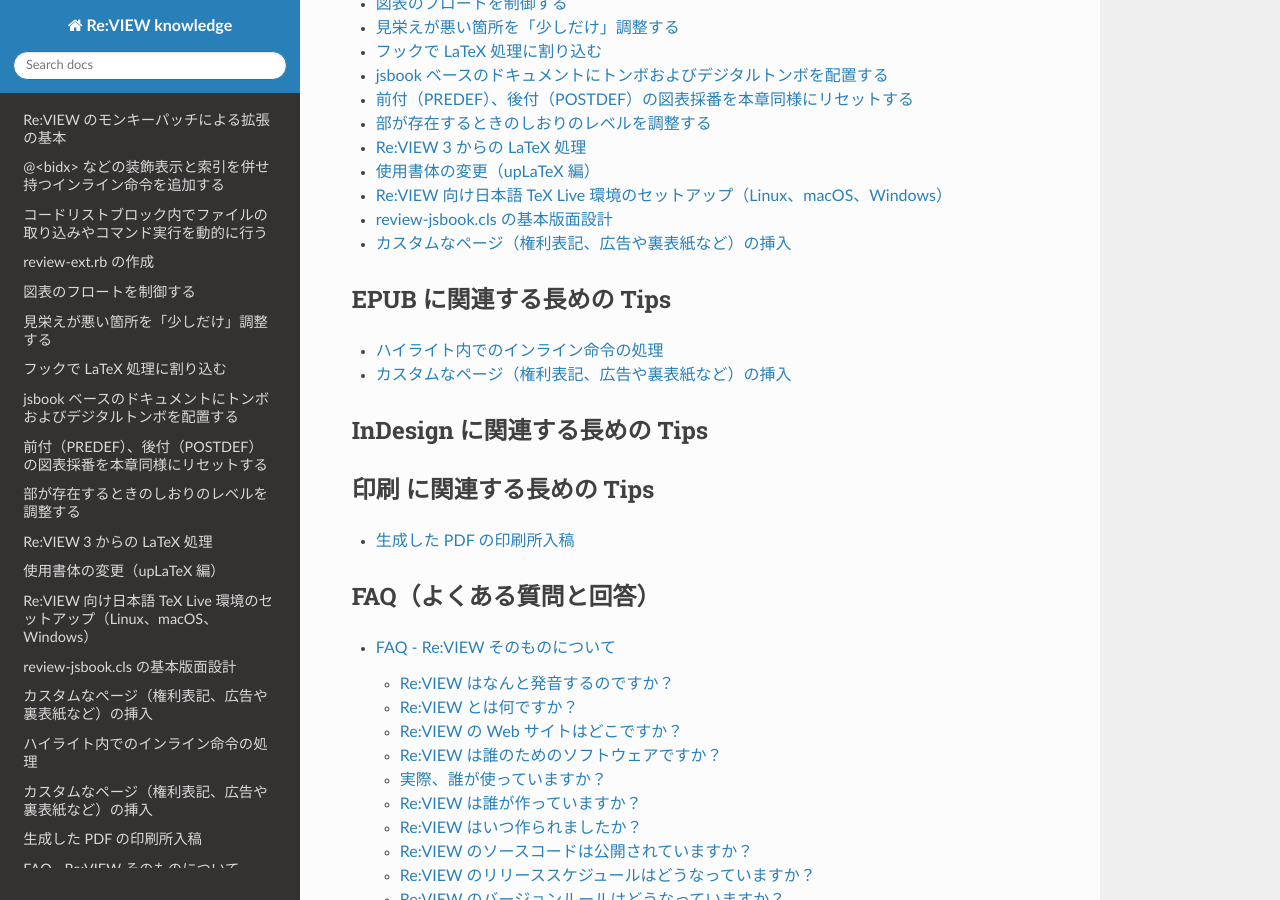
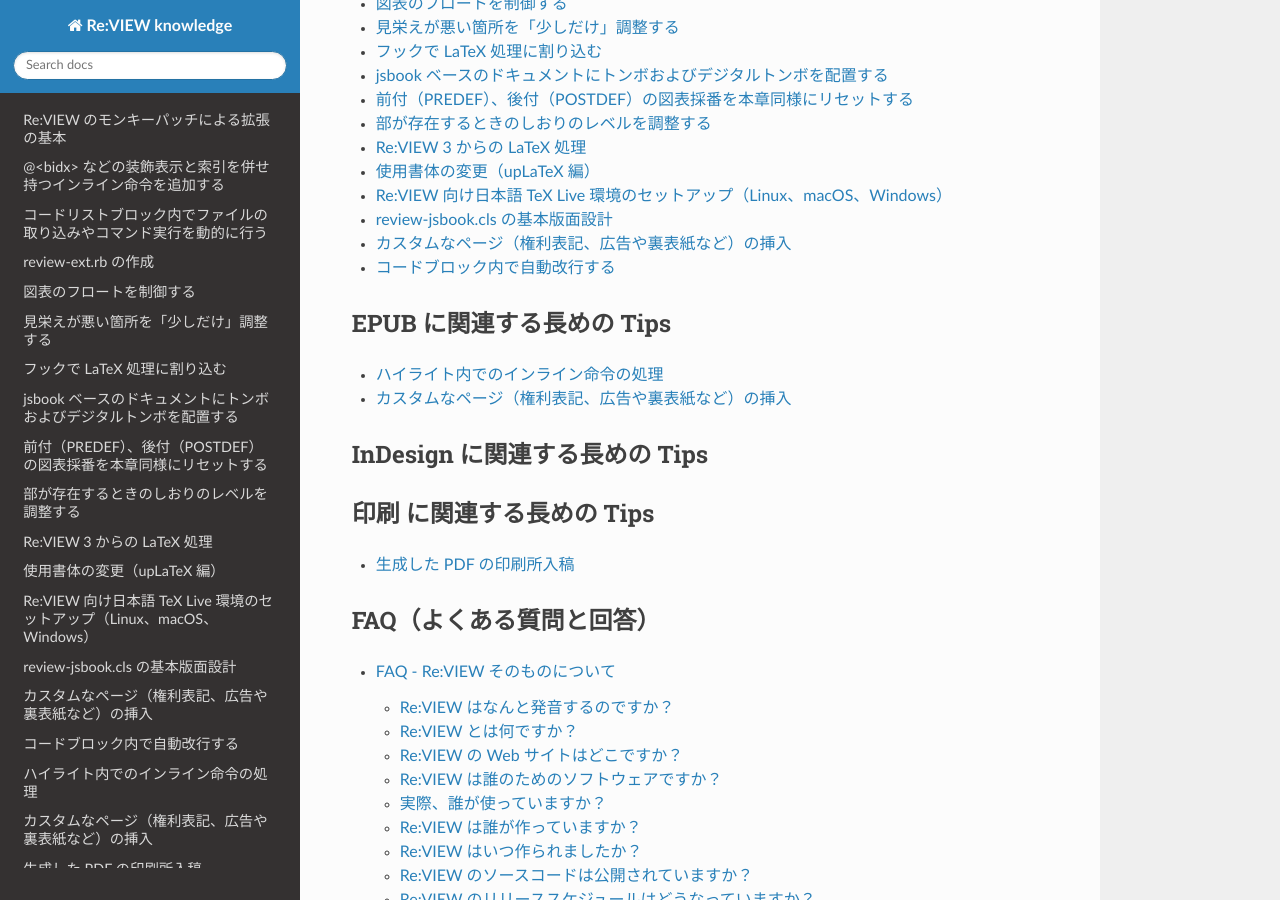
Before and after one commit to reviewml/reviewknowledge-ja, a Sphinx documentation site: the page built from docs/index.rst, in a window 1280 px wide and 900 px high, scrolled down 558 px. Built offline with Sphinx 7.4.7 and the Read the Docs theme 2.0.0, drawn with Linux system fonts in a browser that asks for light colours; some of the changed lines change nothing that is shown.

Commit message:
linebreak

````diff
--- a/docs/faq/faq-tex.md
+++ b/docs/faq/faq-tex.md
@@ -153,6 +153,8 @@
 - [見栄えが悪い箇所を「少しだけ」調整する](../latex/modify-abit.html)
 
 ## `@<tt>` や `@<code>` の等幅の箇所が段落からはみ出てしまいます。途中で折り返させるにはどうしたらよいですか？
+
+Re:VIEW 3.3 から以下の自動折り返しの機能を標準で採用しています。
 
 [見栄えが悪い箇所を「少しだけ」調整する](../latex/modify-abit.html) で提示しているように、`\allowbreak` または `\linebreak` マクロを `@<embed>` 命令を使って埋め込むことを推奨します。
 
@@ -541,38 +543,7 @@
 
 ## 行番号付きリストが長いときの折り返しはどう表現したらよいですか？
 
-`//emlistnum` や `//listnum` では各行頭に行番号が付きます。行が長いときには適当に改行するのが常道ですが、行番号を付けている場合、普通に改行するとそこにも行番号が付いてしまい困ります。
-
-簡単な対処としては方法A・方法Bの2つがあります。
-
-方法Aは、強制改行し、行番号の幅だけスペースを入れます。強制改行は `@<br>{}` を使えますが、EPUB も作る場合はそちらにも影響してしまうので、以下のように `@<embed>` 命令を使うのがよいでしょう。
-
-```
-//emlistnum{
-longlonglonglonglonglonglong@<embed>$|latex|\linebreak\hspace*{5ex}$long time ago
-//}
-```
-
-`\hspace*{5ex}` は、行頭であってもかまわず（`*`）、「x」の文字幅5つぶん（`5ex`）の水平方向スペース（`hspace`）を作る LaTeX マクロです。`5ex` の部分は実際のレイアウトに合わせて調整する必要があるかもしれません。
-
-方法Bは、コードハイライトを有効にし、コードハイライトマクロの補助機能である行番号表現を使うことです。コードハイライトを有効にするには、config.yml の以下の箇所を有効にします。
-
-```
-highlight:
-  latex: "listings"
-```
-
-行の折り返しはハイライトマクロが勝手に行ってくれますが、ある程度指示したいときには、行の途中に空白文字を埋め込むとよいでしょう。
-
-```
-//emlistnum{
-longlonglonglonglonglonglong@<embed>{|latex| }long time ago
-//}
-```
-
-コードハイライトを有効にする代償として、コード内のインライン命令は動かず、すべてエスケープされた文字となってしまいます。対策のヒントは以下の記事に少し示しています。
-
-- [ハイライト内でのインライン命令の処理](../epub/esc-highlight.html)
+- [コードブロック内で自動改行する](../latex/linebreak-verbatim.html)
 
 ## コラムの脚注をどこに置いたらよいですか？
 
--- a/docs/index.rst
+++ b/docs/index.rst
@@ -34,6 +34,7 @@
   latex/install-tl
   latex/paper-layout
   epub/custom-pages
+  latex/linebreak-verbatim
 
 EPUB に関連する長めの Tips
 ------------------------------
--- /dev/null
+++ b/docs/latex/linebreak-verbatim.md
@@ -0,0 +1,198 @@
+2019/8/16 by @kmuto
+
+# コードブロック内で自動改行する
+
+emlist などのコード系のブロック命令内で自動で折り返し改行する方法を示します。
+
+----
+
+list や emlist、listnum などのコード系のブロック命令内で1行が長いとき、折り返されずに紙面からはみ出してしまうことがよくあります。Web ブラウザのように自動で判断して紙面の妥当なところで折り返してほしいところですが、TeX でこれに対処するのは極めて困難です。
+
+次のコードを例に、いくつかの回避策を示します。
+
+```
+//emlist{
+@<b>{give up about handling inline-op}
+1234567890123456789012345678901234567890123456789012345678901234567890123456789012345678901234567890
+1234567890あいうえお1234567890あいうえお1234567890あいうえお1234567890あいうえお1234567890あいうえお1234567890あいうえお
+あいうえおあいうえおあいうえおあいうえおあいうえおあいうえおあいうえおあいうえおあいうえおあいうえおあいうえおあいうえお
+αΒΓαΒΓαΒΓαΒΓαΒΓαΒΓαΒΓαΒΓαΒΓαΒΓαΒΓαΒΓαΒΓαΒΓαΒΓαΒΓαΒΓαΒΓαΒΓαΒΓαΒΓαΒΓαΒΓαΒΓαΒΓαΒΓαΒΓαΒΓαΒΓαΒΓαΒΓαΒΓαΒΓαΒΓαΒΓαΒΓ
+!"#$%&'()~=~|-^\`{+*}<>?_@[;:],./
+//}
+
+//emlistnum{
+@<b>{give up about handling inline-op}
+1234567890123456789012345678901234567890123456789012345678901234567890123456789012345678901234567890
+1234567890あいうえお1234567890あいうえお1234567890あいうえお1234567890あいうえお1234567890あいうえお1234567890あいうえお
+あいうえおあいうえおあいうえおあいうえおあいうえおあいうえおあいうえおあいうえおあいうえおあいうえおあいうえおあいうえお
+αΒΓαΒΓαΒΓαΒΓαΒΓαΒΓαΒΓαΒΓαΒΓαΒΓαΒΓαΒΓαΒΓαΒΓαΒΓαΒΓαΒΓαΒΓαΒΓαΒΓαΒΓαΒΓαΒΓαΒΓαΒΓαΒΓαΒΓαΒΓαΒΓαΒΓαΒΓαΒΓαΒΓαΒΓαΒΓαΒΓ
+!"#$%&'()~=~|-^\`{+*}<>?_@[;:],./
+//}
+```
+
+![長いコードははみ出す](images/linebreak-init.png)
+
+## 物理的に改行を入れる
+
+最も単純な方法は、コードに直接改行を入れることです。
+
+明確で、インライン命令も利用可能なので、可能であればこの手法が最も妥当です。
+
+しかし、「自動的に折り返したい」というこの記事の趣旨に合わないのと、`//emlistnum` や `//listnum` のように各行頭に行番号が付く場合は普通に改行するとそこにも行番号が付いてしまって困るという問題があります。
+
+ただし、行番号が付いていてもこの物理改行の方法で対処する場合は、「強制改行して行番号の幅だけスペースを入れる」という方法があります。強制改行には `@<br>{}` を使えますが、EPUB も作る場合はそちらにも影響してしまうので、以下のように `@<embed>` 命令を使うのがよいでしょう。
+
+```
+//emlistnum{
+12345678901234567890123456789012345678901234567890123456789012345678901234@<embed>$|latex|\linebreak\hspace*{5ex}$56789012345678901234567890
+//}
+```
+
+`\hspace*{5ex}` は、行頭であってもかまわず（`*`）、「x」の文字幅5つぶん（`5ex`）の水平方向スペース（`hspace`）を作る LaTeX マクロです。`5ex` の部分は実際のレイアウトに合わせて調整する必要があるかもしれません。
+
+## コードハイライトの副次的な機能で自動改行する
+
+コードハイライト (キーワード太字にしたりするなど) の listings マクロを使うと、その副次的な機能として単語間で折り返しをしてくれます。
+
+コードハイライトを有効にするには、config.yml の以下の箇所を有効にします。
+
+```
+highlight:
+  latex: "listings"
+```
+
+行の折り返しはマクロが勝手に行いますが、ある程度指示したいときには、行の途中に空白文字を埋め込むとよいでしょう。
+
+```
+//emlistnum{
+1234567890 1234567890 1234567890 1234567890 1234567890 1234567890 12345@<embed>{|latex| }67890 1234567890 1234567890 1234567890
+//}
+```
+
+listings マクロは行番号表現も提供しています。
+
+![コードハイライトの利用](images/linebreak-listings.png)
+
+コードハイライトを有効にする代償として、コード内のインライン命令は動かず、すべてエスケープされた文字となってしまいます（図中の `\reviewbold`）。
+
+対策のヒントは以下の記事に少し示しています。
+
+- [ハイライト内でのインライン命令の処理](../epub/esc-highlight.html)
+
+また、行中に単語の区切りが見つからないと、折り返しできずにやはりはみ出してしまいます。
+
+## 文字数を見て折り返す
+
+Re:VIEW [PR#1368](https://github.com/kmuto/review/issues/1368) が反映された Re:VIEW 3.3 以上が必要ですが、コードの各行の処理部分に割り込み、文字の幅を数えて折り返し位置になったら折り返し文字を入れて改行するという方法があります。
+
+Re:VIEW のデフォルトでは、各行の処理部分は `code_line` (行番号なし)、`code_line_num` (行番号あり) として以下のように定義されています。
+
+```
+def code_line(_type, line, _idx, _id, _caption, _lang)
+  detab(line) + "\n"
+end
+
+def code_line_num(_type, line, first_line_num, idx, _id, _caption, _lang)
+  detab((idx + first_line_num).to_s.rjust(2) + ': ' + line) + "\n"
+end
+```
+
+各行の処理部分を書き換えるには、以下のような review-ext.rb ファイルをプロジェクトに置きます。
+
+```
+module ReVIEW
+  module LATEXBuilderOverride
+    # gem install unicode_display_width
+    require 'unicode/display_width'
+    require 'unicode/display_width/string_ext'
+
+    CR = '→' # 送り出し文字。LaTeXコードも可
+    ZWSCALE = 0.875 # 和文・欧文の比率。\setlength{\xkanjiskip}{\z@} しておいたほうがよさそう
+
+    def split_line(s, n)
+      # 文字列を幅nで分割
+      a = []
+      l = ''
+      w = 0
+      s.each_char do |c|
+        cw = c.display_width(2) # Ambiguousを全角扱い
+        cw *= ZWSCALE if cw == 2
+
+        if w + cw > n
+          a.push(l)
+          l = c
+          w = cw
+        else
+          l << c
+          w += cw
+        end
+      end
+      a.push(l)
+      a
+    end
+
+    def code_line(type, line, idx, id, caption, lang)
+      # _typeには'emlist'などが入ってくるので、環境に応じて分岐は可能
+      n = 64
+      n = 60 if @doc_status[:column]
+      a = split_line(unescape(detab(line)), n)
+      # インラインopはこの時点でもう展開されたものが入ってしまっているので、escapeでエスケープされてしまう…
+      escape(a.join("\x01\n")).gsub("\x01", CR) + "\n"
+    end
+
+    def code_line_num(type, line, first_line_num, idx, id, caption, lang)
+      n = 60
+      n = 56 if @doc_status[:column]
+      a = split_line(unescape(detab(line)), n)
+      (idx + first_line_num).to_s.rjust(2) + ': ' + escape(a.join("\x01\n    ")).gsub("\x01", CR) + "\n"
+    end
+  end
+
+  class LATEXBuilder
+    prepend LATEXBuilderOverride
+  end
+end
+```
+
+ここでは紙面はA5、emlist 等の TeX 側のスタイルはデフォルトから変えていないものとします。
+
+別の紙サイズを使用していたりスタイル変更をしている場合は、`code_line`、`code_line_num` の `n` の値を適宜調整する必要があります。
+
+Unicode での文字の幅の判定のために `unicode_display_width` という gem を使っているので、`gem install unicode_display_width` でインストールしておきましょう。
+
+この文字折り返しの結果は次のとおりです。
+
+![文字幅ベースの折り返し](images/linebreak-ext.png)
+
+だいぶいい感じになりましたね！
+
+ただ、和文欧文が入り交じった箇所では、ずれてしまっています。これは、コード内でも和欧間のスペースが効いているためです。
+
+たとえば以下のように sty/review-base.sty に xkanjiskip をゼロにする設定（`\setlength{\xkanjiskip}{\z@}`）を加えることで、この和欧間スペースをなくせます。
+
+```
+\newenvironment{reviewemlist}{%
+  \medskip\small\begin{shaded}\setlength{\xkanjiskip}{\z@}\setlength{\baselineskip}{1.3zw}\begin{alltt}}{%
+  \end{alltt}\end{shaded}}
+```
+
+![文字幅ベースの折り返し（完成版）](images/linebreak-final.png)
+
+コードハイライトと同様の理由で、インライン命令は利用できません。とはいえ、少し工夫すれば（汎用的ではないにせよ）エスケープされたインライン命令を復帰させることもできるでしょう。
+
+`code_line` や `code_line_num` のメソッドの1つめの引数 `type` には、`emlist` などのブロック命令名が渡ってきているので、命令ごとに異なるレイアウトを使っているときには、`type` の値に応じて `n` の値を調整するということも可能です。
+
+定数 `CR` には折り返し文字を入れますが、TeX マクロをここに入れることもできます。行末ではなく行頭側に入れる、あるいは両方に別々の折り返し文字を入れる、といったことも工夫次第ですので、挑戦してみるのもよいでしょう。
+
+## 番外編
+逆に、たとえば id の情報を見て、特定の id であれば `\scalebox{倍率}[1]{`〜`}` で囲んで長体にして収める、という方法も思いつきますね。
+
+```
+def code_line(type, line, idx, id, caption, lang)
+  if id == 'list1' # IDがlist1だったら、80%長体をかける
+    '\scalebox{0.8}[1]{' + detab(line) + "}\n"
+  else
+    super(type, line, idx, id, caption, lang)
+  end
+end
+```
````
Also changed, not shown: docs/latex/images/linebreak-ext.png (added), docs/latex/images/linebreak-final.png (added), docs/latex/images/linebreak-init.png (added), docs/latex/images/linebreak-listings.png (added).
